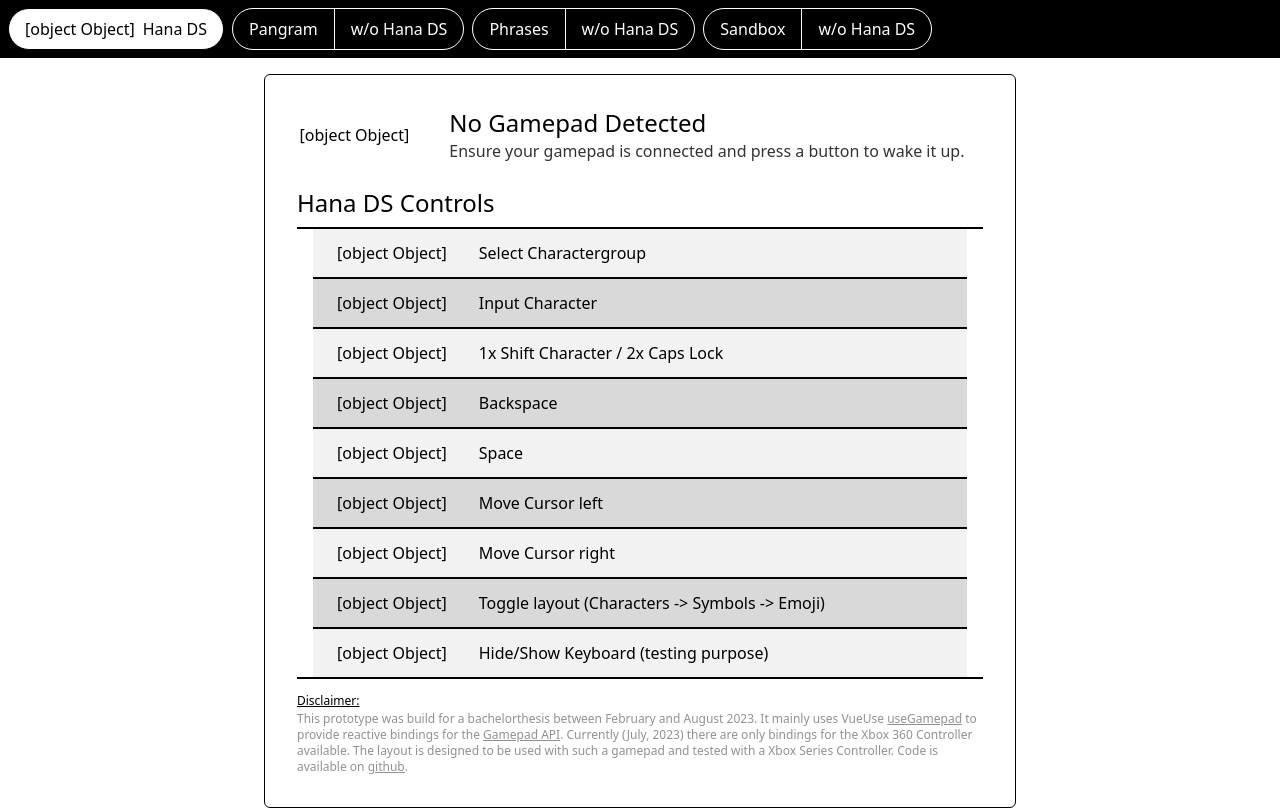
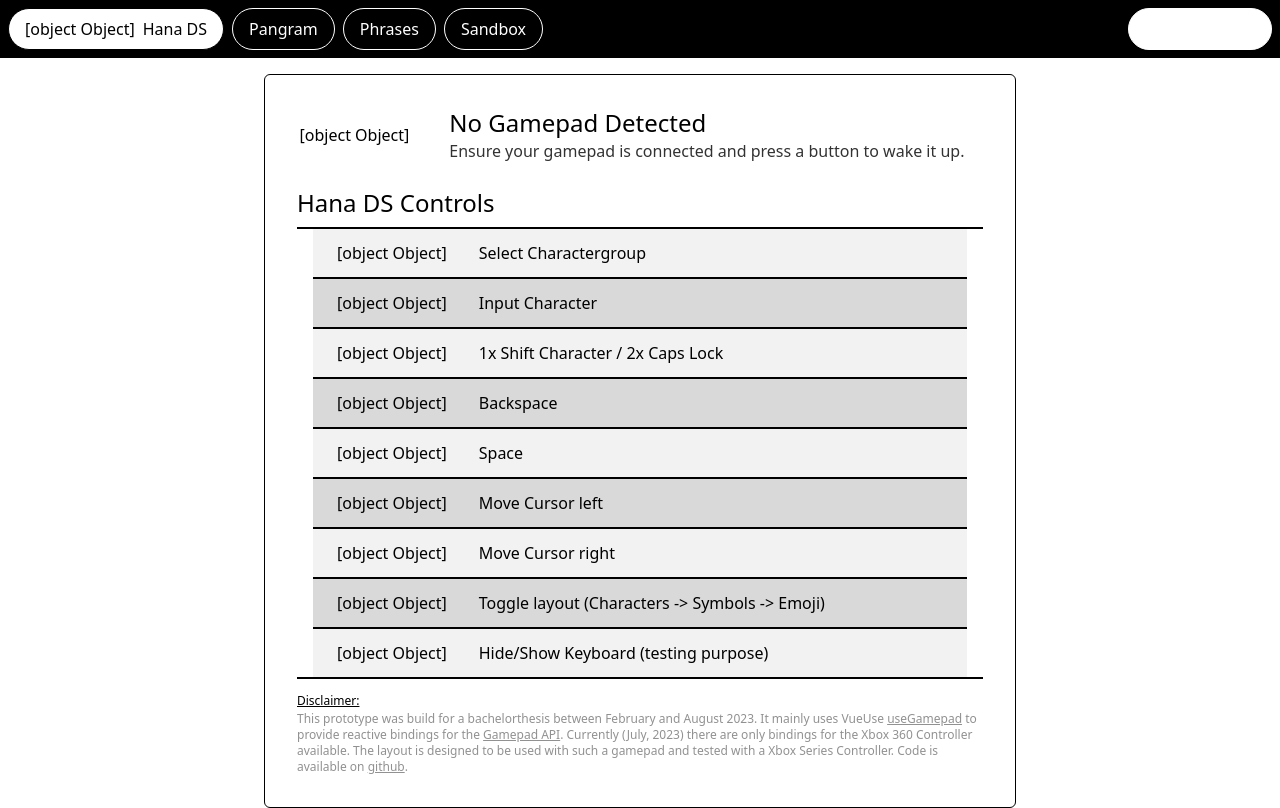
Before and after one commit to nasicha/keyboard, a Nuxt app: page / in a window 1280 px wide. Built offline with nearby package versions, Linux system fonts and the light colour scheme.

Commit message:
feat: add gamepad toggle, refactor gamepad toggle

```diff
--- a/components/Molecules/Header.vue
+++ b/components/Molecules/Header.vue
@@ -8,21 +8,64 @@
       <span>Hana DS</span>
     </NuxtLink>
     <div class="nav-link nav-link-wrapper">
-      <NuxtLink to="/pangram">Pangram</NuxtLink>
-      <NuxtLink to="/pangram/without_keyboard">w/o Hana DS</NuxtLink>
+      <NuxtLink v-if="showHanaDSHeader" to="/pangram">Pangram</NuxtLink>
+      <NuxtLink v-else to="/pangram/without_keyboard">Pangram w/o Hana DS</NuxtLink>
     </div>
     <div class="nav-link nav-link-wrapper">
-      <NuxtLink to="/phrases">Phrases</NuxtLink>
-      <NuxtLink to="/phrases/without_keyboard">w/o Hana DS</NuxtLink>
+      <NuxtLink v-if="showHanaDSHeader" to="/phrases">Phrases</NuxtLink>
+      <NuxtLink v-else to="/phrases/without_keyboard">Phrases w/o Hana DS</NuxtLink>
     </div>
     <div class="nav-link nav-link-wrapper">
-      <NuxtLink to="/sandbox">Sandbox</NuxtLink>
-      <NuxtLink to="/sandbox/without_keyboard">w/o Hana DS</NuxtLink>
+      <NuxtLink v-if="showHanaDSHeader" to="/sandbox">Sandbox</NuxtLink >
+      <NuxtLink v-else to="/sandbox/without_keyboard">Sandbox w/o Hana DS</NuxtLink>
+    </div>
+    <div class="nav-link nav-link-logo" :class="{active: showHanaDSHeader}" @click="toggleHanaDSHeader">
+      <GameController class="w-8 h-8" :class="showHanaDSHeader ? 'invert-0' : 'invert'" />
     </div>
   </div>
 </template>
 <script setup lang="ts">
+import { useRouter } from 'vue-router'
 import HanaDSLogo from "@/assets/icons/hana_ds-logo-bg.svg?component";
+import GameController from "@/assets/icons/game-controller.svg?component";
+
+const showHanaDSHeader = ref(true);
+
+onMounted(() => {
+  if (localStorage.getItem("showHanaDSHeader")) {
+    showHanaDSHeader.value = localStorage.getItem("showHanaDSHeader") === "true";
+  }
+});
+
+
+    // showHanaDSHeader.value = !showHanaDSHeader.value;
+    // localStorage.setItem("showHanaDSHeader", showHanaDSHeader.value.toString());
+
+  const route = useRouter();
+
+  const toggleHanaDSHeader = () => {
+    showHanaDSHeader.value = !showHanaDSHeader.value;
+    localStorage.setItem("showHanaDSHeader", showHanaDSHeader.value.toString());
+
+    const currentroute = route.currentRoute.value;
+
+    if(currentroute.path !== '/') redirectToPage(currentroute.path);
+  };
+
+  const redirectToPage = (currentroute: String) => {
+    if(showHanaDSHeader.value) {
+      const toRoute = currentroute.replace("/without_keyboard", "");
+      console.log(toRoute)
+      const page = { path: `${toRoute}` };
+
+      route.push(page);
+    } else {
+      console.log(currentroute)
+      const page = { path: `${currentroute}/without_keyboard` };
+      route.push(page);
+    }
+  };
+
 </script>
 <style lang="scss" scoped>
 .nav {
@@ -30,15 +73,34 @@ import HanaDSLogo from "@/assets/icons/hana_ds-logo-bg.svg?component";
   &-link {
     @apply text-center text-secondary bg-base border border-secondary rounded-full;
 
+    &:last-child {
+      @apply ml-auto;
+    }
+
     &-logo {
       @apply flex justify-center px-4 py-2 items-center gap-2;
+
+      &.active {
+        @apply bg-secondary;
+
+        & > svg {
+          @apply invert-0;
+        }
+
+        &:hover > svg {
+          @apply invert-0;
+        }
+      }
+      &:hover > svg {
+          @apply invert-0;
+        }
     }
 
     &-wrapper {
       @apply flex flex-col md:flex-row h-full overflow-hidden;
 
       & > a {
-        @apply first:border-b md:first:border-r md:first:border-b-0 px-2 xs:px-4 py-2;
+        @apply px-2 xs:px-4 py-2;
         &.router-link-active {
           @apply bg-secondary text-base border-base;
         }
```
Also changed, not shown: assets/icons/game-controller.svg (added).
